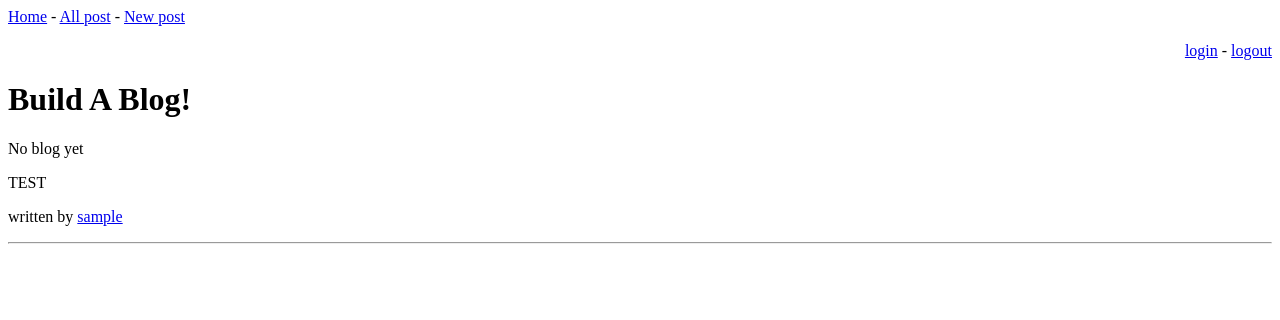
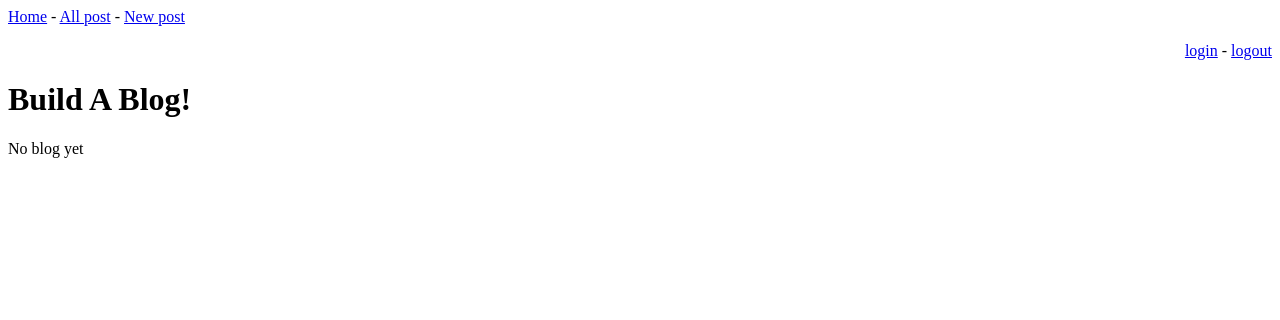
Before and after one commit to CatherineEvelyn/blogz, a Flask app: page /blog in a window 1280 px wide. Shown: the top 320 px of the page. Run offline with Flask 2, Linux system fonts and the light colour scheme; tables that the repository leaves empty hold one stand-in row (values such as "Sample post"); data that the repository does not hold is empty.

Commit message:
fixed bug on written by author (display_blog function)

```diff
--- a/templates/blog.html
+++ b/templates/blog.html
@@ -10,18 +10,10 @@
         {% for x in blogs %}
             <h3><a href='/each?blog-id={{x.id}}'>{{x.blog_name}}</a></h3>
             <p>{{x.entry}}</p>
-            <p>written by <a href='/singleUser?user-id={{x.owner_id}}'>{{x.owner_id}}</a></p>
+            <p>written by <a href='/singleUser?user-id={{x.owner_id}}'>{{x.owner.username}}</a></p>
             <hr />
         {% endfor %}
 
     {% endif %}
 
-
-    {% for item in y %}
-        <p>TEST</p>
-        <p>written by <a href='/singleUser?user-id={{item.id}}'>{{item.username}}</a></p>
-        <hr />
-    {% endfor %}
-
-
 {% endblock %}
```
